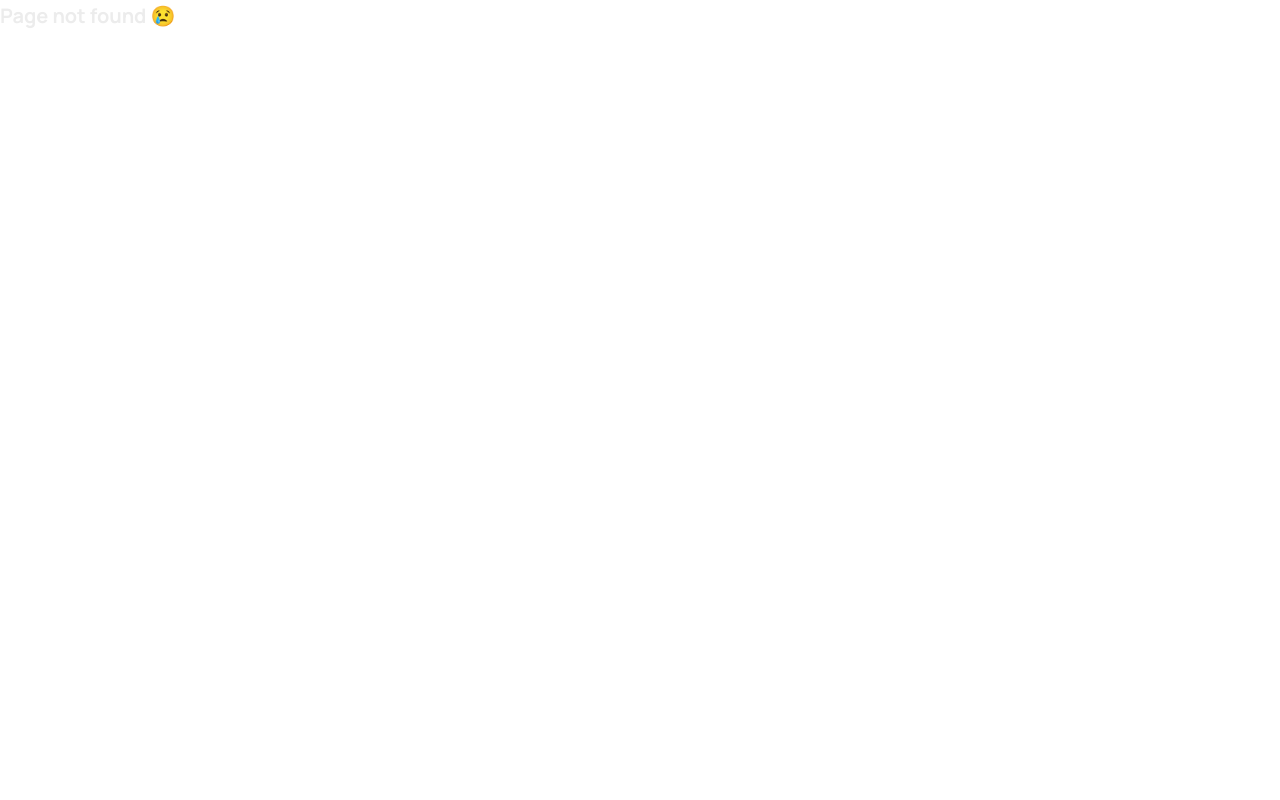
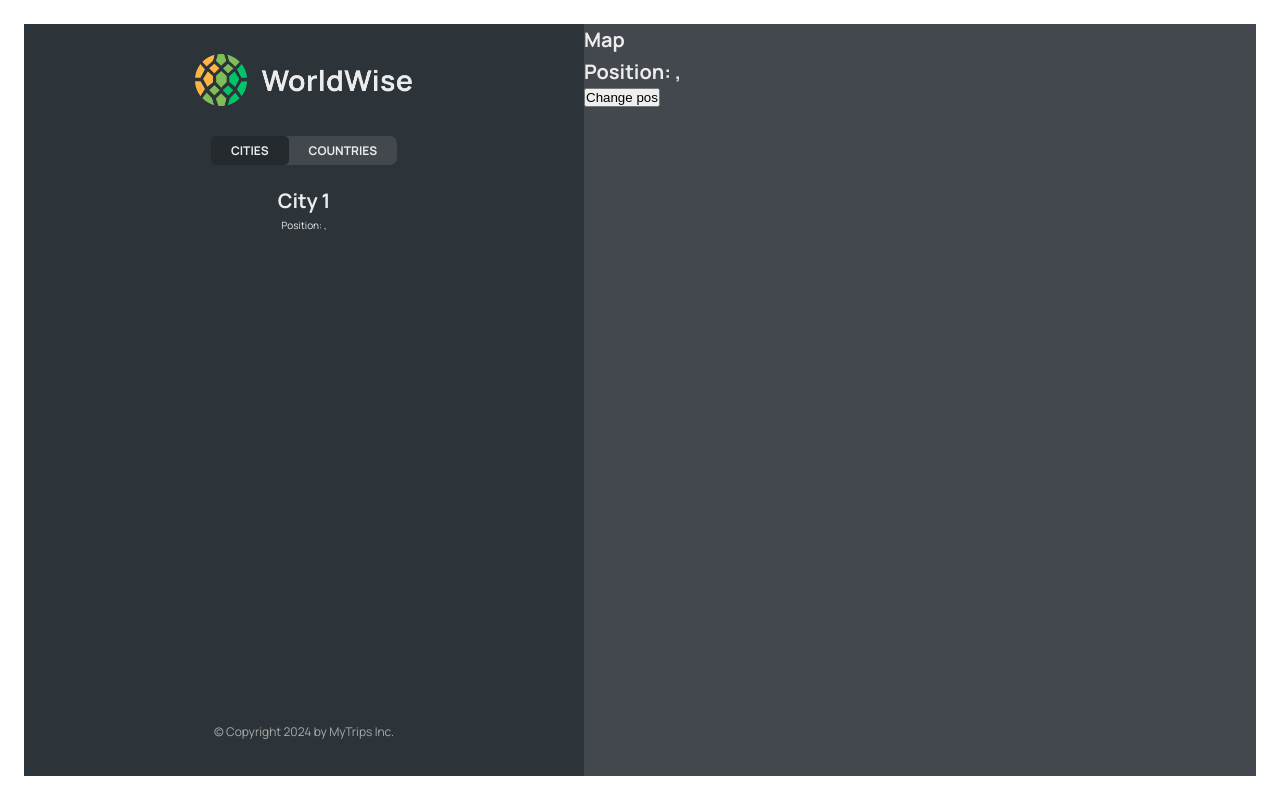
Before and after one commit to pinkipie11/My-Trips, a React (Vite) app: page /app/cities/1 in a window 1280 px wide. Before the commit this address had no page. Built offline with nearby package versions, Linux system fonts and the light colour scheme; data requests are answered from the project's data file.

Commit message:
Storing state in URL & setting a query string

```diff
--- a/data/cities.json
+++ b/data/cities.json
@@ -35,6 +35,30 @@
         "lng": 13.376933665713324
       },
       "id": 98443197
+    },
+    {
+      "cityName": "Faro",
+      "country": "Portugal",
+      "emoji": "🇵🇹",
+      "date": "2027-10-31T15:59:59.138Z",
+      "notes": "My favorite city so far!",
+      "position": {
+        "lat": 38.727881642324164,
+        "lng": -9.140900099907554
+      },
+      "id": 34534534
+    },
+    {
+      "cityName": "Barcelona",
+      "country": "Spain",
+      "emoji": "🇪🇸",
+      "date": "2027-07-15T08:22:53.976Z",
+      "notes": "",
+      "position": {
+        "lat": 40.46635901755316,
+        "lng": -3.7133789062500004
+      },
+      "id": 645656546
     }
   ]
 }
--- a/src/App.jsx
+++ b/src/App.jsx
@@ -1,3 +1,4 @@
+import { useEffect, useState } from "react";
 import { BrowserRouter, Routes, Route } from "react-router-dom";
 import Product from "./pages/Product";
 import Pricing from "./pages/Pricing";
@@ -6,7 +7,8 @@ import Homepage from "./pages/Homepage";
 import AppLayout from "./pages/AppLayout";
 import PageNotFound from "./pages/PageNotFound";
 import CityList from "./components/CityList";
-import { useEffect, useState } from "react";
+import CountryList from "./components/CountryList";
+import City from "./components/City";
 
 const BASE_URL = "http://localhost:9000";
 
@@ -36,7 +38,7 @@ function App() {
         <Route index element={<Homepage />} />
         <Route path="product" element={<Product />} />
         <Route path="pricing" element={<Pricing />} />
-        <Route path="login" element={<Login />} />
+        <Route path="/login" element={<Login />} />
         <Route path="app" element={<AppLayout />}>
           <Route
             index
@@ -46,7 +48,11 @@ function App() {
             path="cities"
             element={<CityList cities={cities} isLoading={isLoading} />}
           />
-          <Route path="countries" element={<p>Countries</p>} />
+          <Route path="cities/:id" element={<City />} />
+          <Route
+            path="countries"
+            element={<CountryList cities={cities} isLoading={isLoading} />}
+          />
           <Route path="form" element={<p>Form</p>} />
         </Route>
         <Route path="*" element={<PageNotFound />} />
--- a/src/components/City.jsx
+++ b/src/components/City.jsx
@@ -1,3 +1,4 @@
+import { useParams, useSearchParams } from "react-router-dom";
 import styles from "./City.module.css";
 
 const formatDate = (date) =>
@@ -9,6 +10,11 @@ const formatDate = (date) =>
   }).format(new Date(date));
 
 function City() {
+  const { id } = useParams();
+  const [searchParams, setSearchParams] = useSearchParams();
+  const lat = searchParams.get("lat");
+  const lng = searchParams.get("lng");
+
   // TEMP DATA
   const currentCity = {
     cityName: "Lisbon",
@@ -20,42 +26,50 @@ function City() {
   const { cityName, emoji, date, notes } = currentCity;
 
   return (
-    <div className={styles.city}>
-      <div className={styles.row}>
-        <h6>City name</h6>
-        <h3>
-          <span>{emoji}</span> {cityName}
-        </h3>
-      </div>
+    <>
+      <h1>City {id}</h1>
+      <p>
+        Position: {lat}, {lng}
+      </p>
+    </>
+  );
 
-      <div className={styles.row}>
-        <h6>You went to {cityName} on</h6>
-        <p>{formatDate(date || null)}</p>
-      </div>
+  //   <div className={styles.city}>
+  //     <div className={styles.row}>
+  //       <h6>City name</h6>
+  //       <h3>
+  //         <span>{emoji}</span> {cityName}
+  //       </h3>
+  //     </div>
 
-      {notes && (
-        <div className={styles.row}>
-          <h6>Your notes</h6>
-          <p>{notes}</p>
-        </div>
-      )}
+  //     <div className={styles.row}>
+  //       <h6>You went to {cityName} on</h6>
+  //       <p>{formatDate(date || null)}</p>
+  //     </div>
 
-      <div className={styles.row}>
-        <h6>Learn more</h6>
-        <a
-          href={`https://en.wikipedia.org/wiki/${cityName}`}
-          target="_blank"
-          rel="noreferrer"
-        >
-          Check out {cityName} on Wikipedia &rarr;
-        </a>
-      </div>
+  //     {notes && (
+  //       <div className={styles.row}>
+  //         <h6>Your notes</h6>
+  //         <p>{notes}</p>
+  //       </div>
+  //     )}
 
-      <div>
-        <ButtonBack />
-      </div>
-    </div>
-  );
+  //     <div className={styles.row}>
+  //       <h6>Learn more</h6>
+  //       <a
+  //         href={`https://en.wikipedia.org/wiki/${cityName}`}
+  //         target="_blank"
+  //         rel="noreferrer"
+  //       >
+  //         Check out {cityName} on Wikipedia &rarr;
+  //       </a>
+  //     </div>
+
+  //     <div>
+  //       <ButtonBack />
+  //     </div>
+  //   </div>
+  // );
 }
 
 export default City;
--- a/src/components/CityItem.jsx
+++ b/src/components/CityItem.jsx
@@ -1,3 +1,4 @@
+import { Link } from "react-router-dom";
 import styles from "./CityItem.module.css";
 
 const formatDate = (date) =>
@@ -8,14 +9,21 @@ const formatDate = (date) =>
   }).format(new Date(date));
 
 function CityItem({ city }) {
-  const { cityName, emoji, date } = city;
+  const { cityName, emoji, date, id, position } = city;
+
+  console.log(position);
 
   return (
-    <li className={styles.cityItem}>
-      <span className={styles.emoji}>{emoji}</span>
-      <h3 className={styles.name}>{cityName}</h3>
-      <time className={styles.date}>({formatDate(date)})</time>
-      <button className={styles.deleteBtn}>&times;</button>
+    <li>
+      <Link
+        className={styles.cityItem}
+        to={`${id}?lat=${position.lat}&lng=${position.lng}`}
+      >
+        <span className={styles.emoji}>{emoji}</span>
+        <h3 className={styles.name}>{cityName}</h3>
+        <time className={styles.date}>({formatDate(date)})</time>
+        <button className={styles.deleteBtn}>&times;</button>
+      </Link>
     </li>
   );
 }
--- /dev/null
+++ b/src/components/CountryList.jsx
@@ -0,0 +1,29 @@
+import Spinner from "./Spinner";
+import styles from "./CountryList.module.css";
+import CountryItem from "./CountryItem";
+import Message from "./Message";
+
+function CountryList({ cities, isLoading }) {
+  if (isLoading) return <Spinner />;
+
+  if (!cities.length)
+    return (
+      <Message message="Add your first city by clicking on a city on the map" />
+    );
+
+  const countries = cities.reduce((arr, city) => {
+    if (!arr.map((el) => el.country).includes(city.country))
+      return [...arr, { country: city.country, emoji: city.emoji }];
+    else return arr;
+  }, []);
+
+  return (
+    <ul className={styles.countryList}>
+      {countries.map((country) => (
+        <CountryItem country={country} key={country.id} />
+      ))}
+    </ul>
+  );
+}
+
+export default CountryList;
--- a/src/components/Map.jsx
+++ b/src/components/Map.jsx
@@ -1,7 +1,26 @@
+import { useSearchParams } from "react-router-dom";
 import styles from "./Map.module.css";
 
 function Map() {
-  return <div className={styles.mapContainer}>Map</div>;
+  const [searchParams, setSearchParams] = useSearchParams();
+  const lat = searchParams.get("lat");
+  const lng = searchParams.get("lng");
+
+  return (
+    <div className={styles.mapContainer}>
+      <h1>Map</h1>
+      <h1>
+        Position: {lat}, {lng}
+      </h1>
+      <button
+        onClick={() => {
+          setSearchParams({ lat: 23, lng: 50 });
+        }}
+      >
+        Change pos
+      </button>
+    </div>
+  );
 }
 
 export default Map;
```
